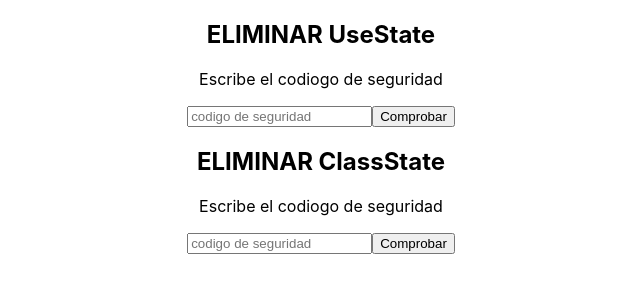
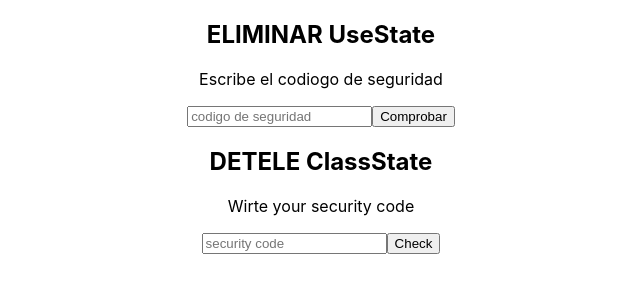
Before and after one commit to Gyuyivb/cheemseguridad, a React (Create React App) app: page / in a window 1280 px wide. Shown: the top 300 px of the page, without its empty margins (319-959 px from the left). Built offline with nearby package versions, Linux system fonts and the light colour scheme.

Commit message:
la misma wea pero con React.Components

```diff
--- a/src/ClassState.js
+++ b/src/ClassState.js
@@ -1,10 +1,13 @@
 import React from "react";
 import { Loading } from "./Loading";
+
+const SECURITY_CODE = 'paradigm';
 
 class ClassState extends React.Component{
     constructor(props) {
         super(props);
         this.state = {
+            value: '',
             error: false,
             loading: false,
         };
@@ -24,7 +27,11 @@ class ClassState extends React.Component{
             setTimeout(() => {
                 console.log('Validandooo validandooo')
 
-                this.setState({ loading: false });
+                if(SECURITY_CODE === this.state.value){
+                    this.setState({ error: false, loading: false });
+                }else{
+                    this.setState({ error: true, loading: false });
+                }
 
                 console.log('terminando la validacion')
             }, 3000);
@@ -34,25 +41,31 @@ class ClassState extends React.Component{
     render() {
         return (
             <div>
-                <h2>ELIMINAR {this.props.name}</h2>
-                <p>Escribe el codiogo de seguridad</p>
+                <h2>DETELE {this.props.name}</h2>
+                <p>Wirte your security code</p>
 
-                {this.state.error && (
+                {(this.state.error && !this.state.loading) && (
                     <p>
-                        Error: codigo incorrercto
+                        Error: incorrect code
                     </p>
                 )}
                  {this.state.loading && (
                     <Loading>
-                        Cargadoooo...
+                        Loooooading...
                     </Loading>
                 )}
-                <input placeholder="codigo de seguridad"/>
+                <input
+                    placeholder="security code"
+                    value={this.state.value}
+                    onChange={(event) => {
+                        this.setState({ value: event.target.value });
+                    }}
+                    />
                 <button
                 onClick={() =>
                     this.setState({ loading: true})
                 }
-                >Comprobar</button>
+                >Check</button>
             </div>
         )
     }
--- a/src/Loading.js
+++ b/src/Loading.js
@@ -7,7 +7,7 @@ class Loading extends React.Component{
 
     render(){
         return (
-            <p>Cargadoooo...</p>
+            <p>Loooooading...</p>
         );
     }
 }
```
